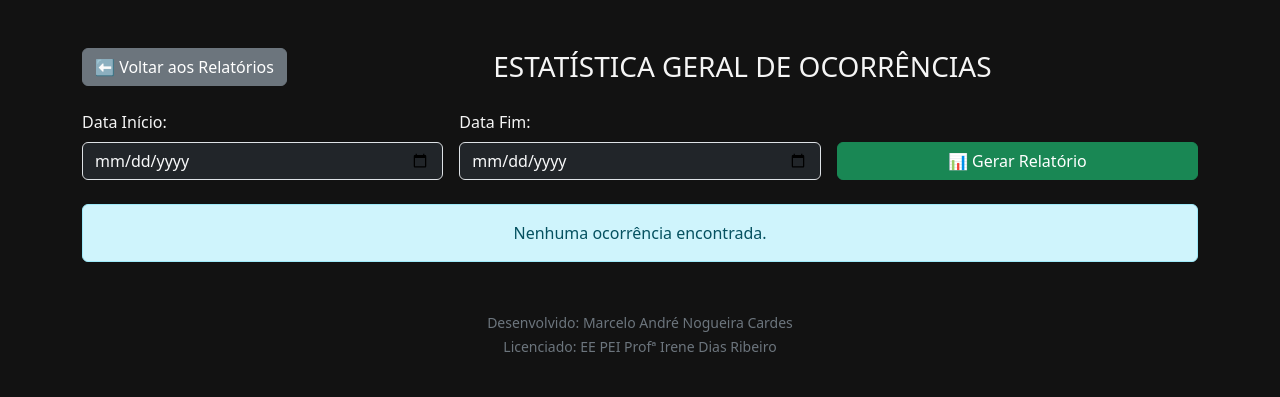
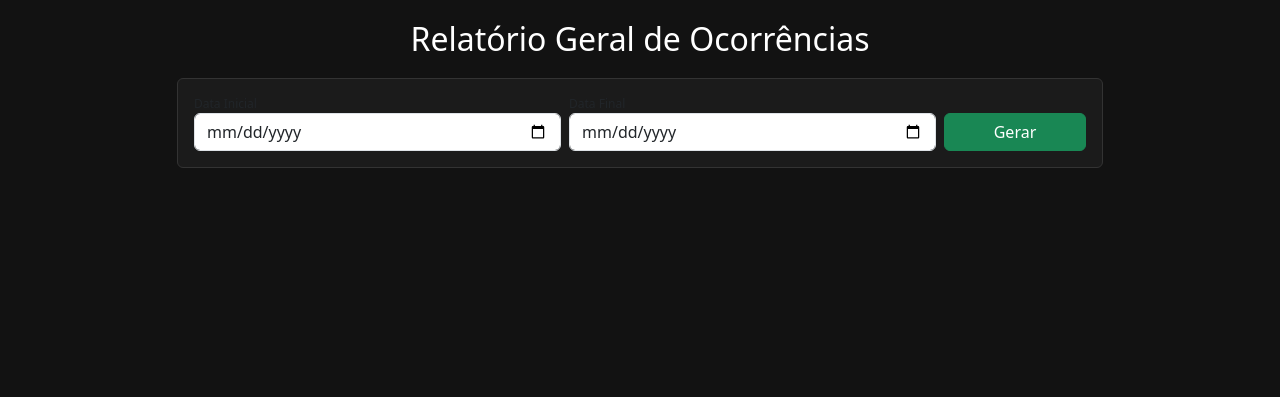
Before and after one commit to ocorrenciasidr/idr, a Flask app: template templates/relatorio_geral.html in a window 1280 px wide. Shown: the top 397 px of the page. Run offline with Flask 3, Linux system fonts and the light colour scheme; the template is opened without the code that fills it, so the values that code supplies are empty; some libraries are stand-ins or nearby versions.

Commit message:
Update relatorio_geral.html

```diff
--- a/templates/relatorio_geral.html
+++ b/templates/relatorio_geral.html
@@ -1,68 +1,116 @@
 <!DOCTYPE html>
 <html lang="pt-br">
 <head>
-  <meta charset="UTF-8">
-  <title>SGCE - ESTATÍSTICA GERAL DE OCORRÊNCIAS</title>
-  <link rel="stylesheet" href="https://cdn.jsdelivr.net/npm/bootstrap@5.3.2/dist/css/bootstrap.min.css">
-  <style>
-    body { background-color: #121212; color: #f5f5f5; }
-    .card { background-color: #1e1e1e; border: none; border-radius: 15px; }
-    .table-dark th { background-color: #2c2c2c; }
-  </style>
+<meta charset="UTF-8">
+<title>SGCE - Relatório Geral</title>
+<link href="https://cdn.jsdelivr.net/npm/bootstrap@5.3.2/dist/css/bootstrap.min.css" rel="stylesheet">
+<script src="https://cdn.jsdelivr.net/npm/jspdf@2.5.1/dist/jspdf.umd.min.js"></script>
+<style>
+  body { background:#121212; color:#eaeaea; font-size:12px; }
+  h2 { text-align:center; color:#fff; margin:20px 0; }
+  .card { background:#1b1b1b; border:1px solid #333; }
+  .table { color:#fff; }
+  thead { background:#1e1e1e; }
+</style>
 </head>
-<body class="p-4">
+<body>
+<div class="container mt-3" style="max-width:950px;">
+  <h2>Relatório Geral de Ocorrências</h2>
 
-<div class="container mt-4">
-  <div class="d-flex justify-content-between align-items-center mb-4">
-    <a href="{{ url_for('relatorio_inicial') }}" class="btn btn-secondary">⬅ Voltar aos Relatórios</a>
-    <h3 class="text-center flex-grow-1 m-0">ESTATÍSTICA GERAL DE OCORRÊNCIAS</h3>
+  <div class="card p-3 mb-3">
+    <div class="row g-2 align-items-end">
+      <div class="col-md-5">
+        <label>Data Inicial</label>
+        <input type="date" id="dataIni" class="form-control">
+      </div>
+      <div class="col-md-5">
+        <label>Data Final</label>
+        <input type="date" id="dataFim" class="form-control">
+      </div>
+      <div class="col-md-2">
+        <button id="btnGerar" class="btn btn-success w-100">Gerar</button>
+      </div>
+    </div>
   </div>
 
-  <form method="get" class="row g-3 mb-4">
-    <div class="col-md-4">
-      <label for="data_inicio" class="form-label">Data Início:</label>
-      <input type="date" name="data_inicio" id="data_inicio" class="form-control bg-dark text-light" value="{{ data_inicio }}">
+  <div id="resultado" style="display:none;">
+    <h5 class="text-center mb-3">Resumo das Ocorrências</h5>
+    <div id="tabelasResumo"></div>
+    <div class="text-center mt-3">
+      <button id="btnPDF" class="btn btn-primary">Baixar PDF</button>
     </div>
-    <div class="col-md-4">
-      <label for="data_fim" class="form-label">Data Fim:</label>
-      <input type="date" name="data_fim" id="data_fim" class="form-control bg-dark text-light" value="{{ data_fim }}">
-    </div>
-    <div class="col-md-4 d-flex align-items-end">
-      <button type="submit" class="btn btn-success w-100">📊 Gerar Relatório</button>
-    </div>
-  </form>
-
-  {% if relatorio_sala %}
-  <div class="card p-4 shadow-lg">
-    <h4 class="text-info mb-3">📚 Ocorrências por Sala</h4>
-    <table class="table table-bordered table-dark table-striped text-center align-middle">
-      <thead>
-        <tr>
-          <th>Sala</th><th>Total</th><th>%</th><th>Respondidas ≤7 dias</th><th>Respondidas >7 dias</th><th>Não Respondidas</th>
-        </tr>
-      </thead>
-      <tbody>
-        {% for r in relatorio_sala %}
-        <tr>
-          <td>{{ r['Sala'] }}</td>
-          <td>{{ r['Total Ocorrências'] }}</td>
-          <td>{{ r['Porcentagem'] }}</td>
-          <td class="text-success">{{ r['Respondidas <7 dias'] }}</td>
-          <td class="text-warning">{{ r['Respondidas >7 dias'] }}</td>
-          <td class="text-danger">{{ r['Não Respondidas'] }}</td>
-        </tr>
-        {% endfor %}
-      </tbody>
-    </table>
   </div>
-  {% else %}
-  <div class="alert alert-info text-center mt-4">Nenhuma ocorrência encontrada.</div>
-  {% endif %}
 </div>
 
-<footer class="text-center mt-5 mb-3 text-secondary">
-  <small>Desenvolvido: Marcelo André Nogueira Cardes <br> Licenciado: EE PEI Profª Irene Dias Ribeiro</small>
-</footer>
-<script src="https://cdn.jsdelivr.net/npm/bootstrap@5.3.2/dist/js/bootstrap.bundle.min.js"></script>
+<script type="module">
+import { createClient } from "https://cdn.jsdelivr.net/npm/@supabase/supabase-js/+esm";
+const supabaseUrl = "https://SEU_SUPABASE_URL";
+const supabaseKey = "SEU_SUPABASE_ANON_KEY";
+const supabase = createClient(supabaseUrl, supabaseKey);
+
+const btnGerar = document.getElementById("btnGerar");
+const dataIni = document.getElementById("dataIni");
+const dataFim = document.getElementById("dataFim");
+const resultado = document.getElementById("resultado");
+const tabelasResumo = document.getElementById("tabelasResumo");
+const btnPDF = document.getElementById("btnPDF");
+
+let ocorrencias = [];
+
+btnGerar.addEventListener("click", async ()=>{
+  if (!dataIni.value || !dataFim.value) return alert("Informe o período completo!");
+  const { data, error } = await supabase.from("ocorrencias")
+    .select("*")
+    .gte("DCO", dataIni.value)
+    .lte("DCO", dataFim.value);
+  if (error) return console.error(error);
+  ocorrencias = data;
+  if (!data.length) return alert("Nenhuma ocorrência encontrada.");
+
+  gerarResumo();
+  resultado.style.display = "block";
+});
+
+function gerarResumo(){
+  const porSala = {};
+  ocorrencias.forEach(o=>{
+    if (!porSala[o.SALA]) porSala[o.SALA]=[];
+    porSala[o.SALA].push(o);
+  });
+
+  let html = `<table class='table table-bordered table-striped text-center'>
+  <thead><tr><th>Sala</th><th>Qtde Ocorrências</th></tr></thead><tbody>`;
+  Object.keys(porSala).forEach(s=>{
+    html += `<tr><td>${s}</td><td>${porSala[s].length}</td></tr>`;
+  });
+  html += "</tbody></table>";
+
+  const total = ocorrencias.length;
+  const finalizadas = ocorrencias.filter(o=>o.STATUS=="FINALIZADA").length;
+  const atendimento = ocorrencias.filter(o=>o.STATUS=="ATENDIMENTO").length;
+  const assinadas = ocorrencias.filter(o=>o.STATUS=="ASSINADA").length;
+
+  html += `<div class="mt-3">
+  <h6>Resumo Geral</h6>
+  <p>Total: ${total} | Atendimentos: ${atendimento} | Finalizadas: ${finalizadas} | Assinadas: ${assinadas}</p>
+  </div>`;
+
+  tabelasResumo.innerHTML = html;
+}
+
+btnPDF.addEventListener("click", ()=>{
+  const doc = new jspdf.jsPDF();
+  doc.setFontSize(12);
+  doc.text("RELATÓRIO GERAL DE OCORRÊNCIAS", 20, 20);
+  doc.text(`Período: ${dataIni.value} a ${dataFim.value}`, 20, 30);
+  let y = 45;
+  ocorrencias.forEach(o=>{
+    doc.text(`${o.SALA} - ${o.ALUNO} - ${o.PROFESSOR} - ${o.STATUS}`, 20, y, {maxWidth:170});
+    y += 6;
+    if (y>270){doc.addPage(); y=20;}
+  });
+  doc.save("Relatorio_Geral.pdf");
+});
+</script>
 </body>
 </html>
```
